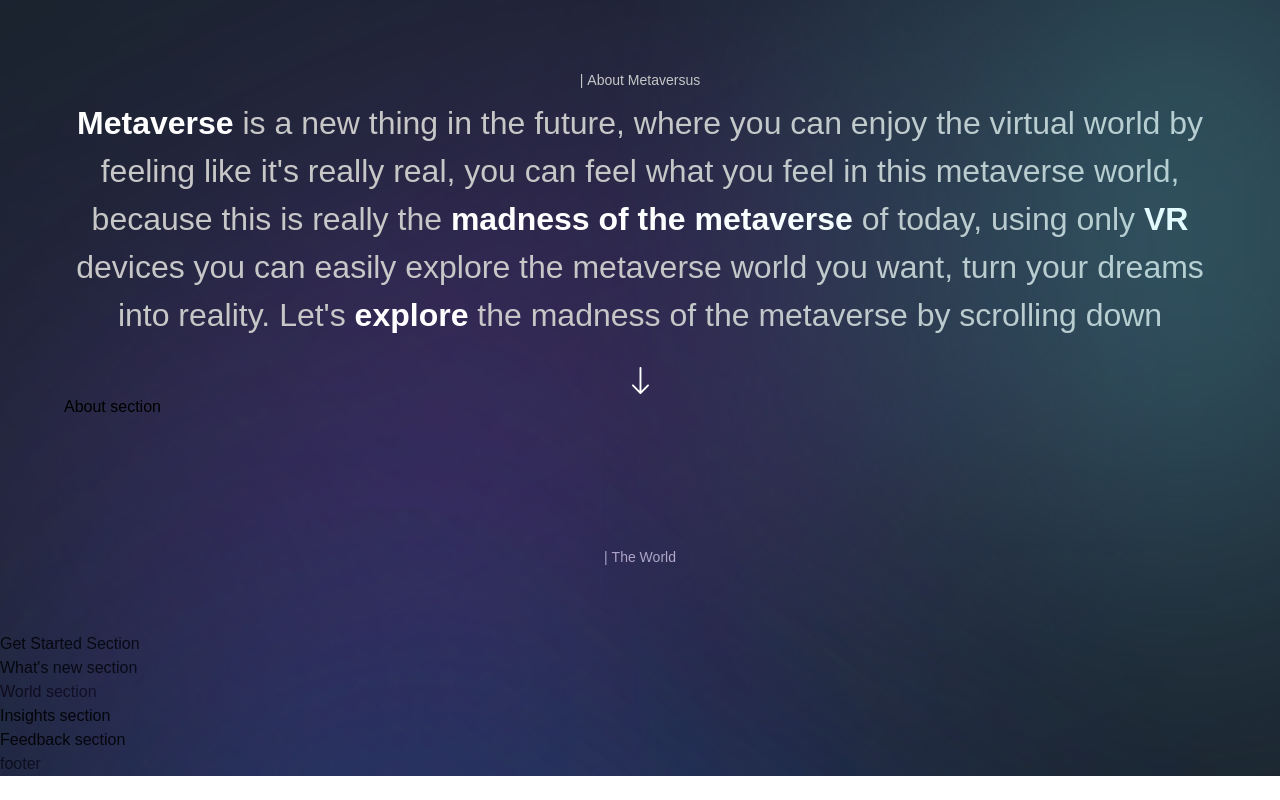
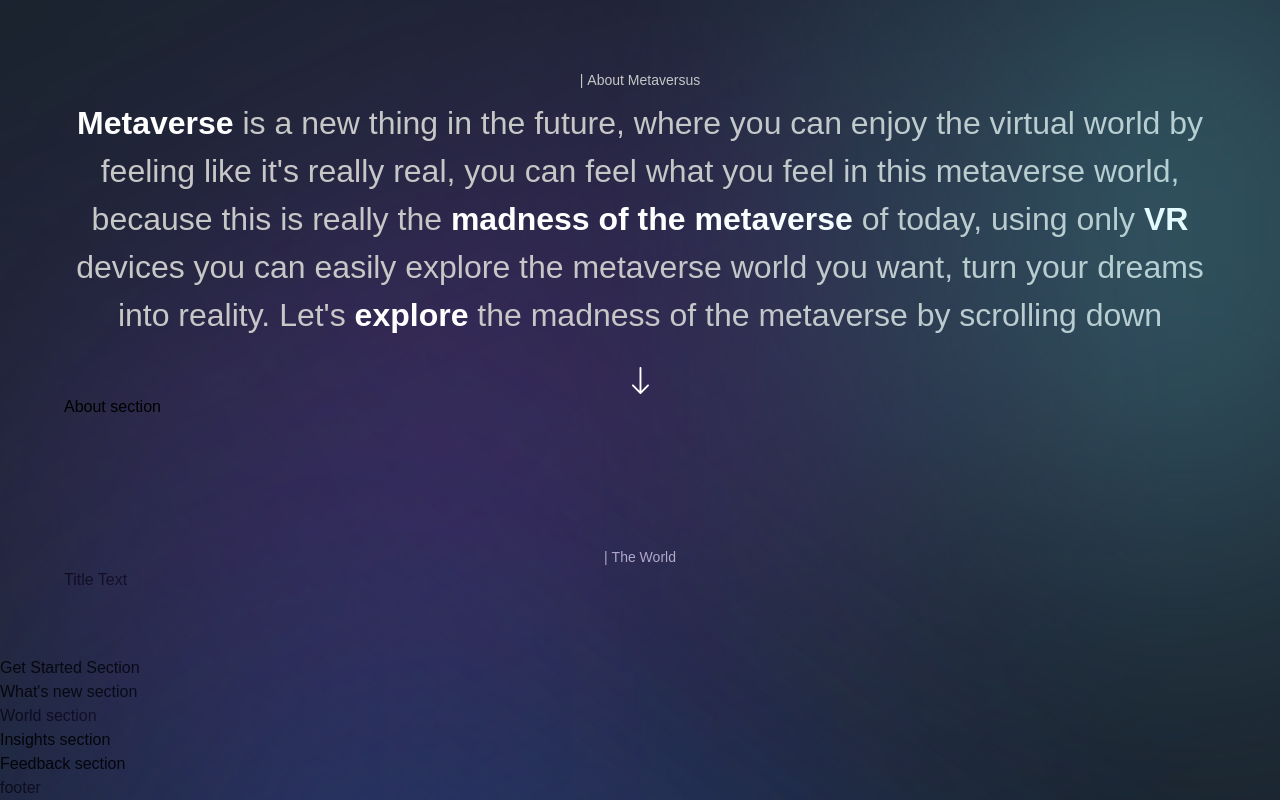
Before and after one commit to Maykeul93/metaversus, a Next.js app: page / in a window 1280 px wide. Shown: the part 898-1698 px from the top of the page. Before the commit the page ends 1674 px from the top, so only its background shows below. Built offline with nearby package versions, Linux system fonts and the light colour scheme; a web font is replaced by a local one.

Commit message:
Explore compnent in progress

```diff
--- a/sections/Explore.jsx
+++ b/sections/Explore.jsx
@@ -17,6 +17,14 @@
       className={`${styles.innerWidth} mx-auto flex flex-col`}
     >
       <TypingText title="| The World" textStyles="text-center" />
+      <TitleText
+        title={(
+          <>Choose the world you want
+            <br className="md:block hidden" /> to explore
+          </>
+        )}
+        textStyles="text-center"
+      />
     </motion.div>
   </section>
 );
```
